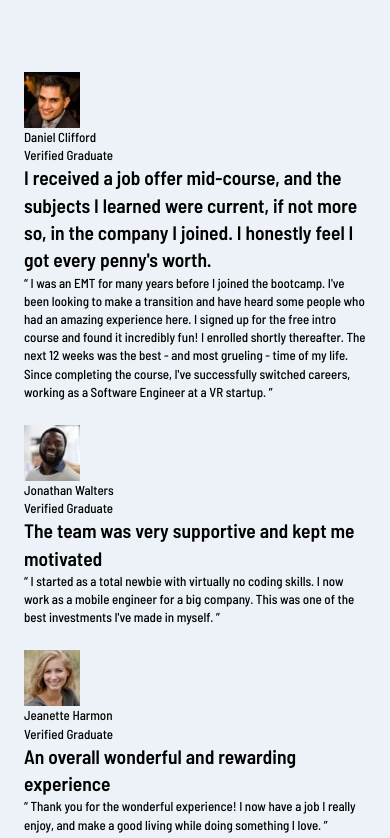
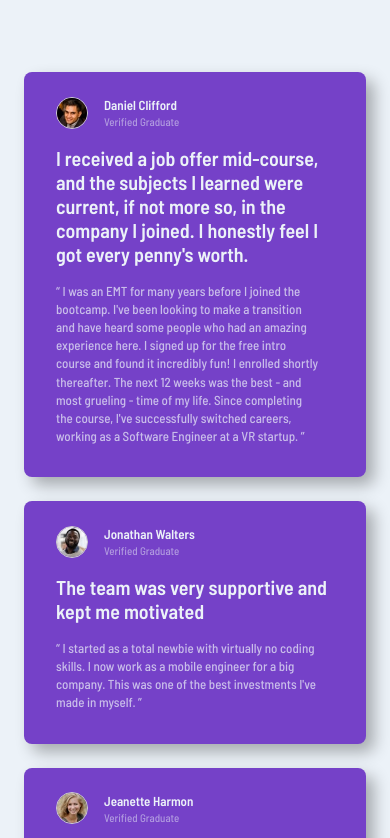
Before and after one commit to lunr-ish/testimonials-grid-section, a plain HTML site: page index.html in a window 390 px wide. Shown: the top 838 px of the page. Drawn offline with Linux system fonts and the light colour scheme.

Commit message:
add testimonial card common styles for mobile

```diff
--- a/style.css
+++ b/style.css
@@ -79,3 +79,49 @@ body {
   grid-template-columns: 1fr;
   gap: 1.5rem;
 }
+
+/* CARD */
+
+.testimonials__card {
+  background: hsl(var(--clr-moderate-violet));
+  color: hsl(var(--clr-light-grayish-blue));
+  padding: 1.5rem 2rem 2rem;
+  border-radius: 0.5rem;
+  box-shadow: 0.5rem 0.5rem 1rem rgba(0, 0, 0, 0.3);
+}
+
+.testimonials__user {
+  display: flex;
+  gap: 1rem;
+  align-items: center;
+}
+
+.avatar {
+  width: 2rem;
+  height: 2rem;
+  border-radius: 100%;
+  overflow: hidden;
+  border: 1px solid hsl(var(--clr-light-gray));
+}
+
+.testimonials__user-name {
+  font-weight: var(--fw-semibold);
+}
+
+.testimonials__user-status {
+  font-size: 0.6875rem;
+  color: hsl(var(--clr-light-grayish-blue) / 50%);
+}
+
+.testimonials__title {
+  font-size: 1.25rem;
+  font-weight: var(--fw-semibold);
+  line-height: 1.2;
+  margin-block: 1rem;
+  padding-right: 1px;
+}
+
+.testimonials__desc {
+  padding-right: 0.9375rem;
+  color: hsl(var(--clr-light-grayish-blue) / 70%);
+}
```
